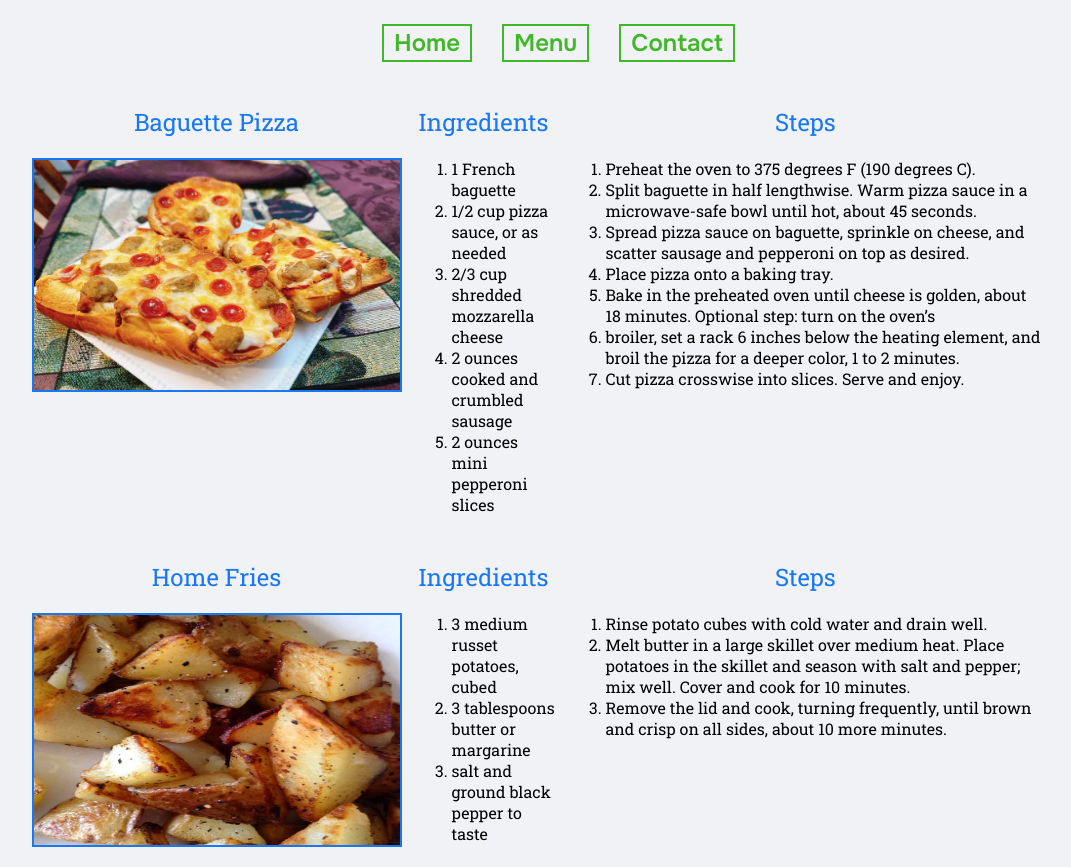
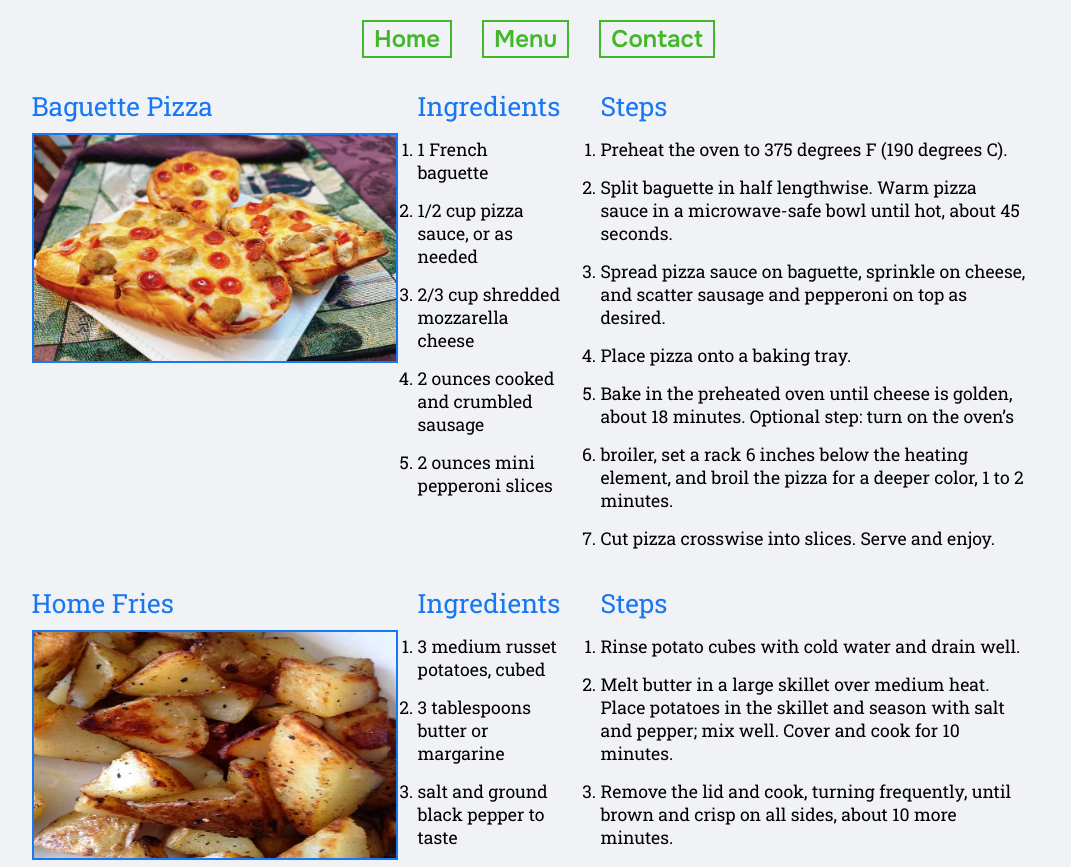
Before and after one commit to samirkhadka998/odin-recipes, a plain HTML site: page index.html in a window 1280 px wide. Shown: the top 867 px of the page, without its empty margins (108-1179 px from the left). Drawn offline with Linux system fonts and the light colour scheme.

Commit message:
list vertical spacing , css reset

```diff
--- a/style.css
+++ b/style.css
@@ -1,18 +1,23 @@
+* {
+    margin: 0px;
+    padding: 0px;
+    box-sizing: border-box;
+}
+
 body {
-    margin: 0 auto;
-    /* width: 550px; */
-    font-family: 'Times New Roman', Times, serif;
-    background-color: #f0f2f5;
+    margin: 0px auto;
+    font-family: "Times New Roman", Times, serif;
+    background-color: rgb(240, 242, 245);
     padding-left: 1%;
 }
 
-h1,h2{
-    color: #1877f2;
+h1,
+h2 {
+    color: rgb(24, 119, 242);
 }
 
-h1{
+h1 {
     text-align: center;
-    /* font-family: 'Onest', sans-serif; */
     font-size: 1rem;
 }
 
@@ -21,14 +26,16 @@ img {
     width: auto;
     min-width: 366px;
     height: 230px;
-    border: 2px solid #1877f2;
+    border: 2px solid rgb(24, 119, 242);
 }
 
 h2 {
-   font-weight: 500;
+    font-weight: 500;
+    text-align: left;
+    margin: 10px 0;
 }
 
-li a{
+li a {
     font-size: 24px;
 }
 
@@ -36,25 +43,23 @@ button {
     padding: 10px;
     font-size: 20px;
     display: block;
-    margin: 0 auto;
+    margin: 0px auto;
 }
 
-button a{
+button a {
     text-decoration: none;
 }
-
-
-
 
 ul.nav-Item {
     display: flex;
     justify-content: center;
     list-style: none;
     font-size: 1.5rem;
-    font-family: 'Onest', sans-serif;
+    font-family: Onest, sans-serif;
     font-weight: bold;
     gap: 30px;
-    color: #42b72a;
+    color: rgb(66, 183, 42);
+    padding: 20px;
 }
 
 ul.nav-Item li {
@@ -67,33 +72,31 @@ ul.nav-Item li {
     display: flex;
     flex-direction: column;
     gap: 10px;
+    font-size: 1.1rem;
 }
 
 .approot>div>div {
     display: flex;
-    gap: 10px;
-    flex: 1;
-    text-align: center;
 }
 
 div#content {
     width: 80%;
-    margin: 0 auto;
-    font-family: 'Roboto Slab', serif;
+    margin: 0px auto;
+    font-family: "Roboto Slab", serif;
 }
 
-
-
 .imgSection {
-    flex: 1.5;
+    flex: 1.5 1 0%;
 }
 
 .ingredientsSection {
-    flex: .9;
+    flex: 0.9 1 0%;
+    padding: 0 20px;
 }
 
 .stepSection {
-    flex: 3;
+    flex: 3 1 0%;
+    padding: 0 20px;
 }
 
 ul {
@@ -101,7 +104,8 @@ ul {
 }
 
 .ingredientsSection ul {
-    text-align: initial;
+    /* text-align: initial; */
+    /* margin: 12px 0; */
 }
 
 .stepSection ul {
@@ -109,7 +113,7 @@ ul {
 }
 
 ul.nav-Item li:hover {
-    color: #1e77f2;
+    color: rgb(30, 119, 242);
     scale: 1.1;
 }
 
@@ -139,3 +143,5 @@ ul.nav-Item li:hover {
     list-style: circle;
     font-size: 1.3rem;
 }
+
+.approot li {margin: 15px 0;}
```
